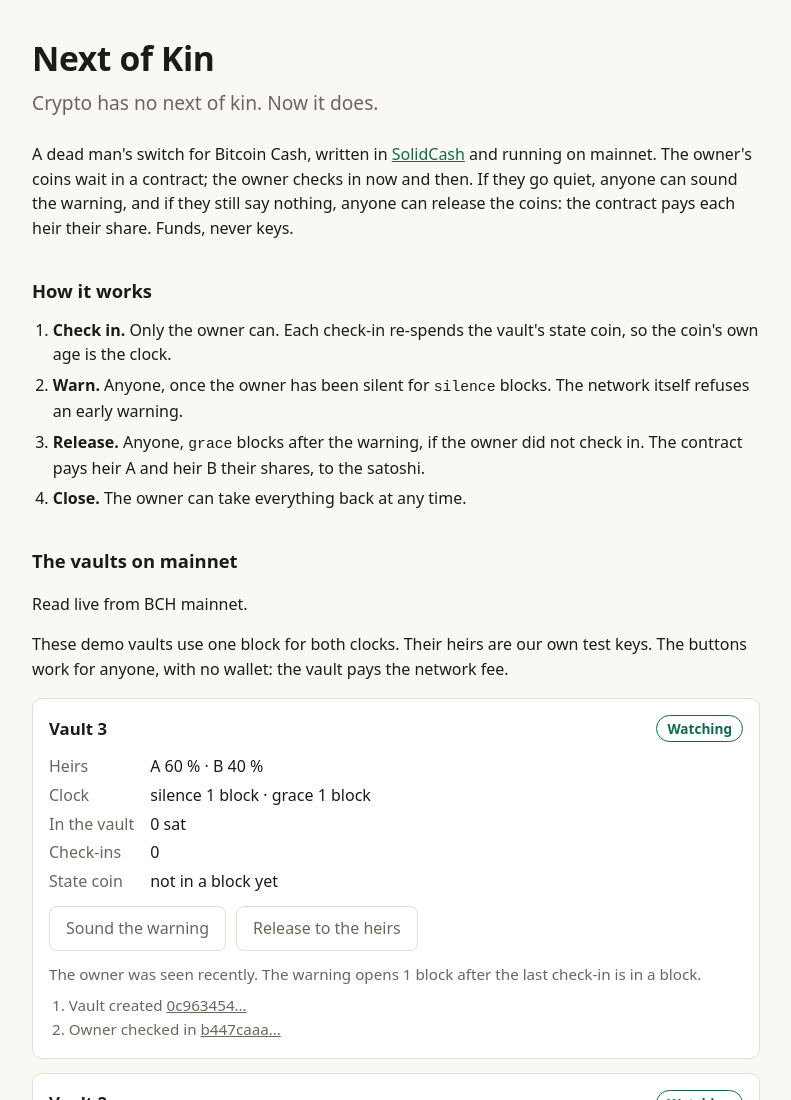
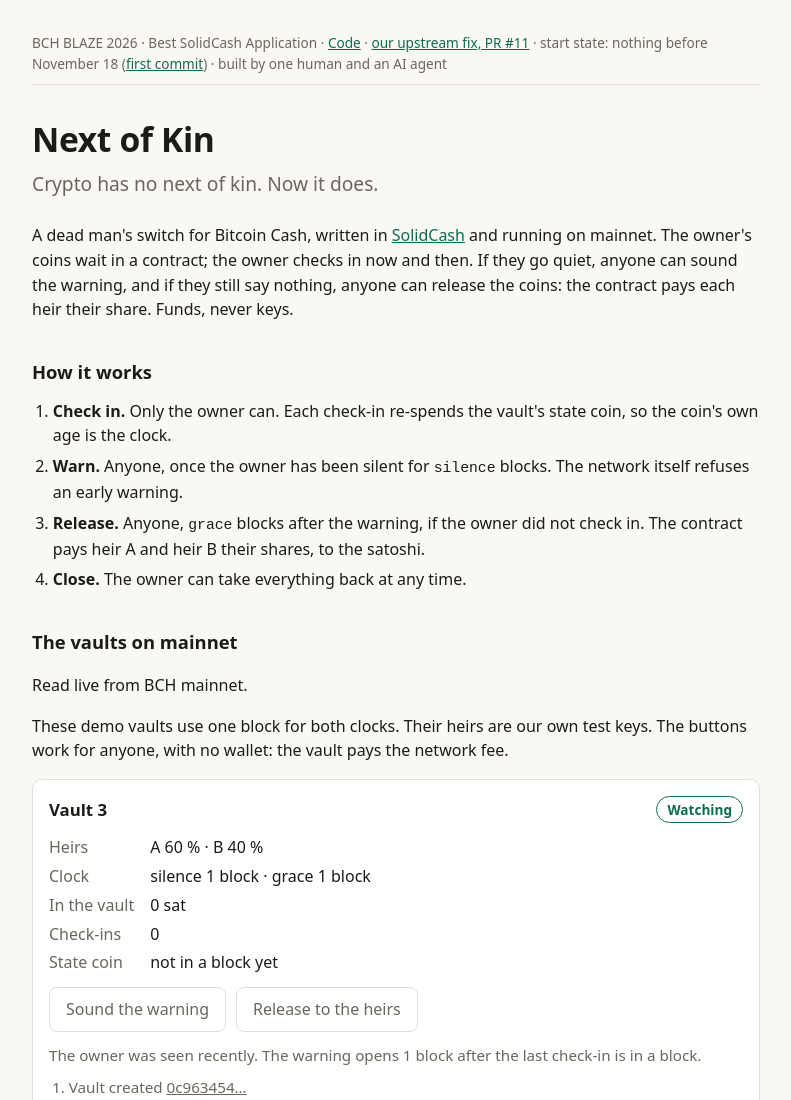
Before and after one commit to mythos-builds/next-of-kin, a website with bundled scripts: page web/index.html in a window 1280 px wide. Shown: the top 1100 px of the page, without its empty margins (244-1035 px from the left). Built offline with nearby package versions, Linux system fonts and the light colour scheme; what @bitauth/libauth, @solidcash/solidcash would draw is missing.

Commit message:
Demo page: BLAZE banner (code, upstream PR #11, start state, one human and an AI agent)

```diff
--- a/web/index.html
+++ b/web/index.html
@@ -42,11 +42,17 @@
   .note { margin: 8px 0 0; font-size: .95rem; overflow-wrap: anywhere; }
   a { color: var(--accent); }
   footer { margin-top: 40px; color: var(--muted); font-size: .9rem; }
+  .banner { margin: 0 0 28px; padding: 0 0 10px; border-bottom: 1px solid var(--line); color: var(--muted); font-size: .85rem; }
   code { font-size: .92em; }
 </style>
 </head>
 <body>
 <main>
+  <p class="banner">BCH BLAZE 2026 · Best SolidCash Application ·
+    <a href="https://github.com/mythos-builds/next-of-kin">Code</a> ·
+    <a href="https://github.com/solidcash/solidcash/pull/11">our upstream fix, PR #11</a> ·
+    start state: nothing before November 18 (<a href="https://github.com/mythos-builds/next-of-kin/tree/371e4a8">first commit</a>) ·
+    built by one human and an AI agent</p>
   <h1>Next of Kin</h1>
   <p class="tagline">Crypto has no next of kin. Now it does.</p>
   <p>A dead man's switch for Bitcoin Cash, written in <a href="https://github.com/solidcash/solidcash">SolidCash</a> and
```
